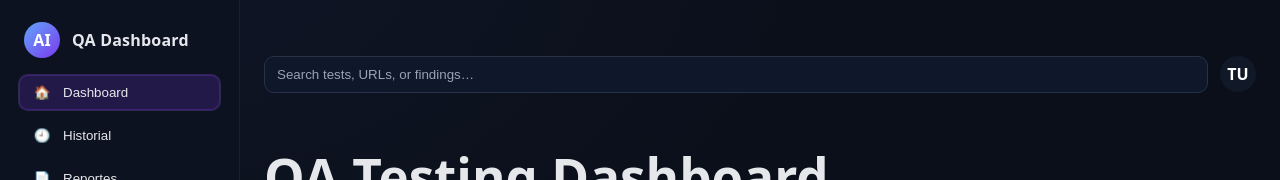
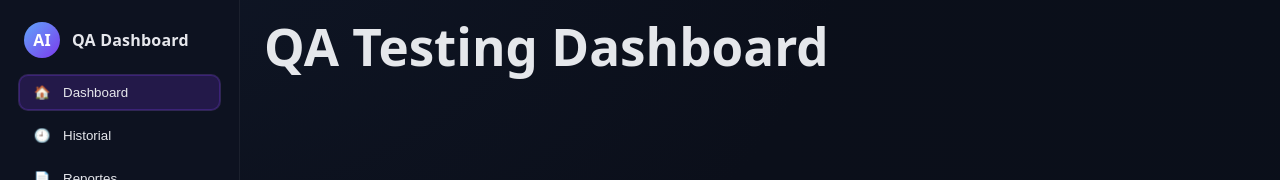
Before and after one commit to martindglaser/PF-Frontend, a React (Vite) app: page / in a window 1280 px wide. Shown: the top 180 px of the page. Built offline with nearby package versions, Linux system fonts and the light colour scheme; no server answers.

Commit message:
topbar deleted

```diff
--- a/src/components/App.jsx
+++ b/src/components/App.jsx
@@ -3,7 +3,6 @@ import "../styles/App.css";
 
 // Componentes
 import Sidebar from "./Sidebar";
-import Topbar from "./Topbar";
 import Dashboard from "./Dashboard";
 import History from "./History";
 import Reports from "./Reports";
@@ -74,7 +73,6 @@ export default function App() {
             <Sidebar activeTab={tab} onTabChange={setTab} />
 
             <main className="content">
-                <Topbar />
                 {renderContent()}
             </main>
         </div>
--- a/src/components/Topbar.jsx
+++ /dev/null
@@ -1,13 +0,0 @@
-import { t } from "../i18n";
-
-export default function Topbar() {
-    return (
-        <header className="topbar">
-            <input
-                className="search"
-                placeholder={t('topbar.searchPlaceholder')}
-            />
-            <div className="user-chip">{t('topbar.user')}</div>
-        </header>
-    );
-}
--- a/src/i18n/es.js
+++ b/src/i18n/es.js
@@ -9,8 +9,7 @@ const es = {
     title: 'QA Dashboard'
   },
   topbar: {
-    searchPlaceholder: 'Search tests, URLs, or findings…',
-    user: 'TU',
+    // removed: topbar strings
   },
   dashboard: {
     title: 'QA Testing Dashboard',
--- a/src/styles/App.css
+++ b/src/styles/App.css
@@ -4,7 +4,6 @@
 @import './base.css';
 @import './layout.css';
 @import './sidebar.css';
-@import './topbar.css';
 @import './components.css';
 @import './forms.css';
 @import './modules.css';
--- a/src/styles/topbar.css
+++ /dev/null
@@ -1,31 +0,0 @@
-/* ===== Topbar ===== */
-.topbar {
-    display: flex;
-    align-items: center;
-    gap: 12px;
-}
-
-.search {
-    flex: 1;
-    padding: 10px 12px;
-    border: 1px solid #263247;
-    border-radius: 10px;
-    background: #0f172a;
-    color: var(--text);
-}
-
-.search::placeholder {
-    color: #9aa4b2;
-    opacity: 1;
-}
-
-.user-chip {
-    width: 36px;
-    height: 36px;
-    border-radius: 999px;
-    background: #111827;
-    color: #fff;
-    display: grid;
-    place-items: center;
-    font-weight: 700;
-}
```
